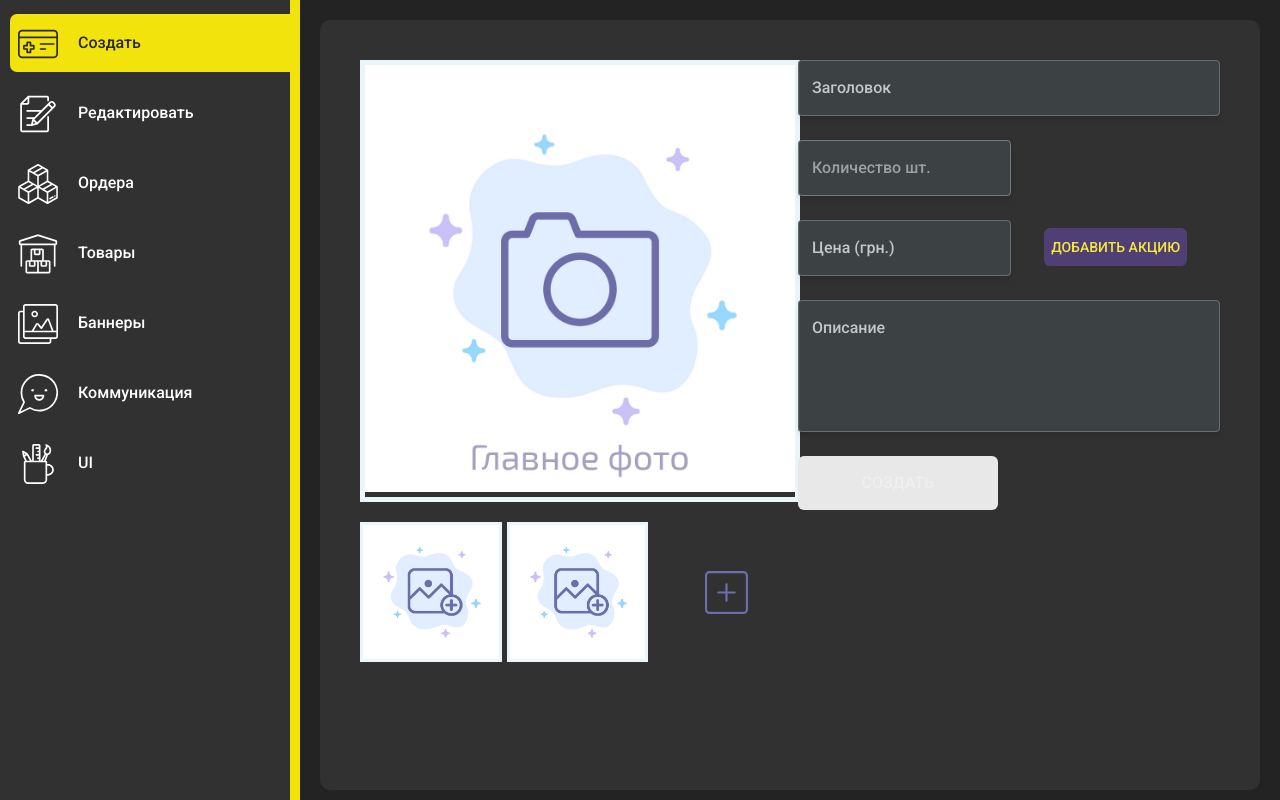
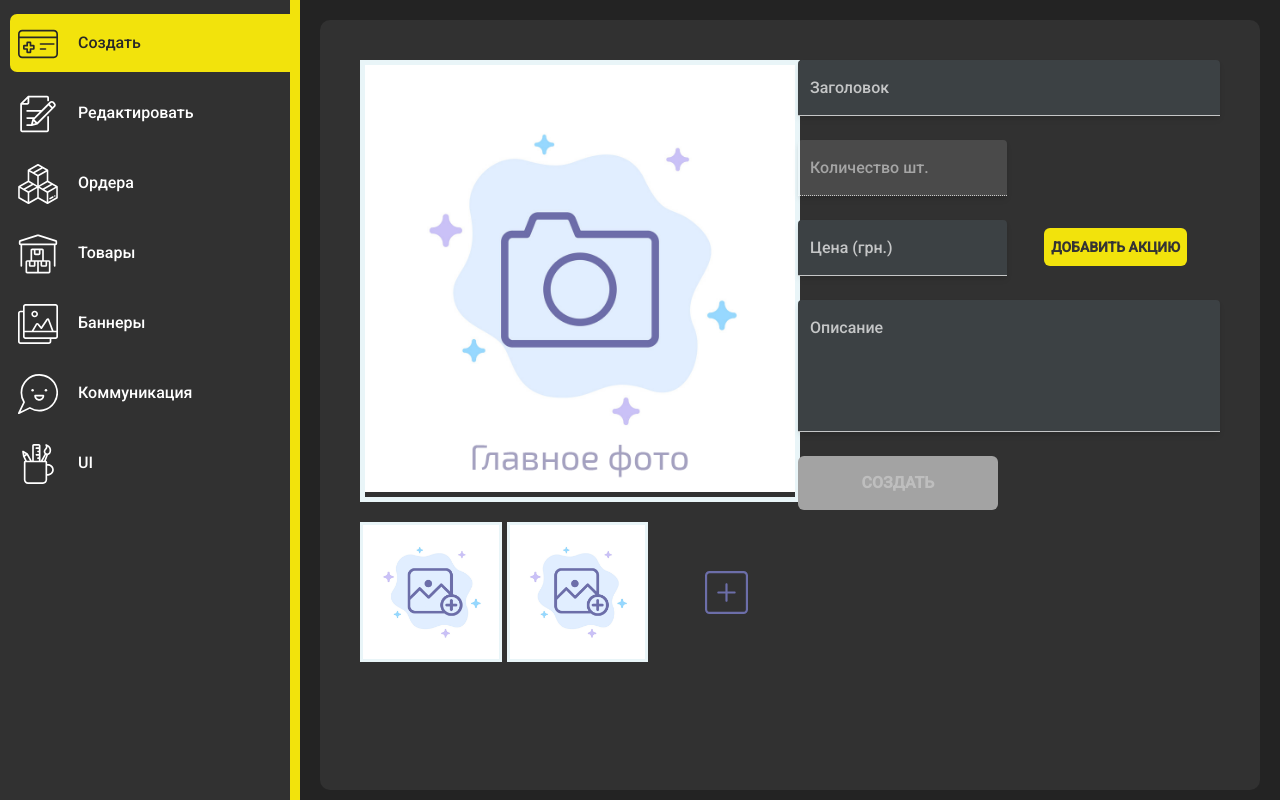
Before and after one commit to bags2on/admin, a React (Create React App) app: page /create-product in a window 1280 px wide. Built offline with nearby package versions, Linux system fonts and the light colour scheme.

Commit message:
trext input and button updated

```diff
--- a/src/pages/CreateProduct/CreateProduct.tsx
+++ b/src/pages/CreateProduct/CreateProduct.tsx
@@ -170,9 +170,8 @@ const CreateProduct: React.FC = () => {
                       <Grid item xs={5}>
                         {console.log(values)}
                         <Button
+                          disableShadow
                           color="secondary"
-                          withShadow={false}
-                          userBgColor="#4F3F74"
                           onClick={() => {
                             setFieldValue('discountPrice', '')
                             handleDiscountClick()
@@ -199,11 +198,10 @@ const CreateProduct: React.FC = () => {
                   </FormControl>
                   <Button
                     type="submit"
+                    disableShadow
                     color="secondary"
                     disabled={!isPhotoExist || !isPhotoExist || !isValid}
-                    withShadow={false}
                     className={classes.submitButton}
-                    userBgColor="#1CC283"
                   >
                     создать
                   </Button>
--- a/src/pages/Product/Product.tsx
+++ b/src/pages/Product/Product.tsx
@@ -157,9 +157,8 @@ const Product: React.FC = () => {
                       </Grid>
                       <Grid item xs={5}>
                         <Button
+                          disableShadow
                           color="secondary"
-                          withShadow={false}
-                          userBgColor="#4F3F74"
                           onClick={() => {
                             setFieldValue('discount', '')
                             handleDiscountClick()
@@ -193,12 +192,11 @@ const Product: React.FC = () => {
                   </FormControl>
                   <Button
                     type="submit"
+                    disableShadow
                     loading={updateOptions.loading}
                     color="secondary"
                     disabled={!isValid}
-                    withShadow={false}
                     className={classes.submitButton}
-                    userBgColor="#1CC283"
                   >
                     Сохранить изменения
                   </Button>
--- a/src/pages/UI/ui.tsx
+++ b/src/pages/UI/ui.tsx
@@ -44,15 +44,15 @@ const UI: React.FC = () => {
               <p>button with loading</p>
               <Button loading>send message</Button>
               <p>light button</p>
-              <Button color="secondary" withShadow={false}>
+              <Button color="secondary" disableShadow>
                 send message
               </Button>
               <p>light button loading</p>
-              <Button color="secondary" loading darkLoader withShadow={false}>
+              <Button color="secondary" loading darkLoader disableShadow>
                 send message
               </Button>
               <p>disabled button</p>
-              <Button color="secondary" disabled darkLoader withShadow={false}>
+              <Button color="secondary" disabled darkLoader disableShadow>
                 send message
               </Button>
             </Form>
--- a/src/shared/Button/Button.tsx
+++ b/src/shared/Button/Button.tsx
@@ -2,7 +2,7 @@ import React from 'react'
 import clsx from 'clsx'
 import { Button as MaterialButton } from '@material-ui/core'
 import { makeStyles } from '@material-ui/core'
-import Loader from '../Loader/Loader'
+import ScaleLoader from '../Loader/Loader'
 
 interface BottonProps {
   to?: string
@@ -14,28 +14,26 @@ interface BottonProps {
   loading?: boolean
   disabled?: boolean
   fullWidth?: boolean
-  withShadow?: boolean
+  disableShadow?: boolean
   darkLoader?: boolean
   className?: string
-  userBgColor?: string
   onClick?(event: React.MouseEvent<HTMLButtonElement>): void
 }
 
 interface BottonStyleTypes {
-  userBgColor?: string
-  withShadow: boolean
+  disableShadow: boolean
 }
 
 const useStyles = makeStyles((theme) => ({
   root: {
     lineHeight: 'normal',
-    fontSize: 16,
-    padding: '10px',
-    fontWeight: 500,
+    fontSize: '16px',
+    padding: '10px 0',
+    fontWeight: 600,
     color: '#fff',
     borderRadius: '6px',
-    boxShadow: (props: BottonStyleTypes) =>
-      props.withShadow ? '0px 8px 17px rgba(0, 0, 0, .3)' : 'none'
+    boxShadow: (props: BottonStyleTypes): string =>
+      props.disableShadow ? 'none' : '0px 8px 17px rgba(0, 0, 0, .3)'
   },
   text: {
     lineHeight: '24px'
@@ -47,20 +45,18 @@ const useStyles = makeStyles((theme) => ({
     }
   },
   secondary: {
-    background: (props: BottonStyleTypes) =>
-      props.userBgColor ? props.userBgColor : theme.palette.secondary.main,
-    color: theme.palette.primary.light,
-    '&:hover': {
-      opacity: '0.9',
-      background: (props: BottonStyleTypes) =>
-        props.userBgColor ? props.userBgColor : theme.palette.secondary.main
+    background: theme.palette.secondary.main,
+    color: '#343434',
+    '&:hover:not(:disabled)': {
+      background: '#343434',
+      color: theme.palette.secondary.main
     },
     '&:disabled': {
       pointerEvents: 'initial',
       cursor: 'not-allowed',
-      background: '#e8e8e8',
+      background: '#a3a3a3',
       '&:hover': {
-        background: '#e8e8e8'
+        background: '#a3a3a3'
       }
     }
   }
@@ -71,16 +67,19 @@ const Button: React.FC<BottonProps> = ({
   children,
   darkLoader,
   color = 'main',
-  withShadow = true,
+  disableShadow = false,
   className,
-  userBgColor,
   ...otherProps
 }: BottonProps) => {
-  const classes = useStyles({ withShadow, userBgColor })
+  const classes = useStyles({ disableShadow })
 
   return (
     <MaterialButton className={clsx(classes[color], classes.root, className)} {...otherProps}>
-      {loading ? <Loader dark={darkLoader} /> : <span className={classes.text}>{children}</span>}
+      {loading ? (
+        <ScaleLoader dark={darkLoader} />
+      ) : (
+        <span className={classes.text}>{children}</span>
+      )}
     </MaterialButton>
   )
 }
--- a/src/shared/FormFields/TextInput/TextInput.tsx
+++ b/src/shared/FormFields/TextInput/TextInput.tsx
@@ -1,9 +1,9 @@
 import React from 'react'
-import { useField } from 'formik'
-import { makeStyles } from '@material-ui/core/styles'
 import TextField from '@material-ui/core/TextField'
 import Typography from '@material-ui/core/Typography'
 import Fade from '@material-ui/core/Fade'
+import { useField } from 'formik'
+import { makeStyles } from '@material-ui/core/styles'
 
 const useStyles = makeStyles((theme) => ({
   root: {
@@ -22,9 +22,6 @@ const useStyles = makeStyles((theme) => ({
     paddingLeft: 10,
     opacity: 0,
     transition: 'all 0.33s linear'
-  },
-  notchedOutline: {
-    borderWidth: '1px'
   }
 }))
 
@@ -56,13 +53,12 @@ const TextInput: React.FC<TextInputProps> = ({
       <TextField
         {...field}
         {...restProps}
-        variant="outlined"
+        variant="filled"
         autoComplete={autoComplete}
         error={meta.touched && !!meta.error}
         InputProps={{
           classes: {
-            root: classes.root,
-            notchedOutline: classes.notchedOutline
+            root: classes.root
           }
         }}
         inputProps={{
```
